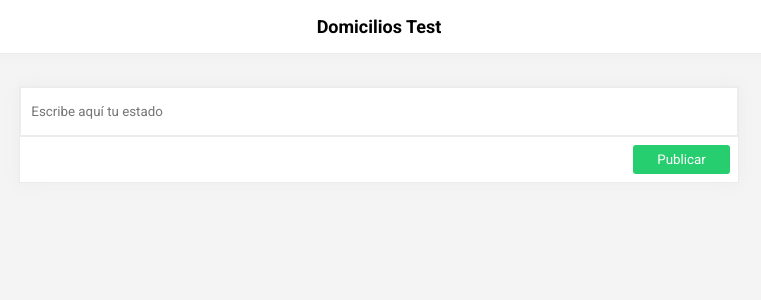
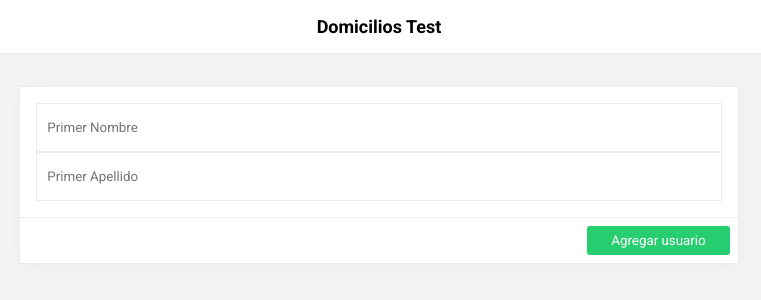
Before and after one commit to cfvargas/Domicilios-Test, a React (Create React App) app: page / in a window 1280 px wide. Shown: the top 300 px of the page, without its empty margins (261-1022 px from the left). Built offline with nearby package versions, Linux system fonts and the light colour scheme.

Commit message:
add componente to update user name

```diff
--- a/src/App.tsx
+++ b/src/App.tsx
@@ -1,18 +1,20 @@
 import React from 'react'
 import PostsProvider from './contexts/Posts'
-import {Feed, Layout, LayoutFeed, Header, AddPost} from './components'
+import UserProvider from './contexts/User'
+import {Layout, LayoutFeed, Header, PrivateComponent} from './components'
 
 function App() {
   return (
+    <UserProvider>
       <Layout>
-      <Header>Domicilios Test</Header>
+        <Header />
         <PostsProvider>
           <LayoutFeed>
-          <AddPost />
-          <Feed />
+            <PrivateComponent />
           </LayoutFeed>
         </PostsProvider>
       </Layout>
+    </UserProvider>
   )
 }
 
--- a/src/components/Feed/index.tsx
+++ b/src/components/Feed/index.tsx
@@ -7,9 +7,7 @@ const Feed = () => {
 
   return (
     <React.Fragment>
-      {posts.map(post => (
-        <Post key={post.id} post={post} />
-      ))}
+      {posts.map(post => <Post key={post.id} post={post} />).reverse()}
     </React.Fragment>
   )
 }
--- a/src/components/Header/index.tsx
+++ b/src/components/Header/index.tsx
@@ -1,15 +1,44 @@
+import React from 'react'
+import {UserContext, UserContextType} from '../../contexts/User'
 import styled from 'styled-components'
 import colors from '../../config/colors'
 
-const Header = styled.header`
+const Header = () => {
+  const {currentUser} = React.useContext(UserContext) as UserContextType
+
+  return (
+    <Header.Element>
+      <Header.Brand>Domicilios Test</Header.Brand>
+      {currentUser.firstName ? (
+        <Header.UserName>Hola! {currentUser.firstName}</Header.UserName>
+      ) : null}
+    </Header.Element>
+  )
+}
+
+Header.Element = styled.header`
   padding: 1rem;
-  text-align: center;
   background-color: ${colors.white};
   color: ${colors.black};
+  border-bottom: 1px solid ${colors.border};
+  box-shadow: 0 0 15px ${colors.border};
+  display: grid;
+  grid-template-columns: repeat(12, 1fr);
+`
+
+Header.Brand = styled.p`
   font-weight: bold;
   font-size: 18px;
-  border-bottom: 1px solid ${colors.border};
-  box-shadow: 0 0 15px ${colors.border};
+  margin: 0;
+  @media screen and (min-width: 768px) {
+    grid-column: 6 / 8;
+    text-align: center;
+  }
+`
+Header.UserName = styled.p`
+  text-align: right;
+  grid-column: 9 / 13;
+  margin: 0;
 `
 
 export default Header
--- /dev/null
+++ b/src/components/PrivateComponent/index.tsx
@@ -0,0 +1,69 @@
+import React from 'react'
+import {UserContext, UserContextType} from '../../contexts/User'
+import {Feed, AddPost, Input, Button, Box} from '../'
+
+const PrivateComponent = () => {
+  const [user, setUser] = React.useState({firstName: '', lastName: ''})
+  const {currentUser, addUser} = React.useContext(
+    UserContext,
+  ) as UserContextType
+  const [showAddUser, setShowAddUser] = React.useState(false)
+
+  function handleSubmit(event: React.FormEvent<HTMLFormElement>) {
+    event.preventDefault()
+    addUser(user.firstName, user.lastName)
+    setShowAddUser(false)
+  }
+
+  function handleChange(event: React.ChangeEvent<HTMLInputElement>) {
+    setUser({
+      ...user,
+      [event.target.name]: event.target.value,
+    })
+  }
+
+  function handleChangeUser() {
+    setShowAddUser(true)
+  }
+
+  if (showAddUser || !currentUser.id) {
+    return (
+      <form onSubmit={handleSubmit}>
+        <Box>
+          <Box.Body>
+            <Input
+              value={user.firstName}
+              onChange={handleChange}
+              placeholder="Primer Nombre"
+              required
+              type="text"
+              name="firstName"
+            />
+            <Input
+              value={user.lastName}
+              onChange={handleChange}
+              placeholder="Primer Apellido"
+              required
+              type="text"
+              name="lastName"
+            />
+          </Box.Body>
+          <Box.Footer align="flex-end">
+            <Button appearance="primary">Agregar usuario</Button>
+          </Box.Footer>
+        </Box>
+      </form>
+    )
+  }
+  return (
+    <React.Fragment>
+      <Button appearance="primary" onClick={handleChangeUser}>
+        Cambiar de usuario
+      </Button>
+      <AddPost />
+      <Feed />
+    </React.Fragment>
+  )
+}
+
+export default PrivateComponent
--- a/src/components/index.ts
+++ b/src/components/index.ts
@@ -9,6 +9,7 @@ import Header from './Header'
 import AddPost from './AddPost'
 import Feed from './Feed'
 import Comments from './Comments'
+import PrivateComponent from './PrivateComponent'
 
 export * from './Input'
 export * from './Button'
@@ -35,4 +36,5 @@ export {
   AddPost,
   Feed,
   Comments,
+  PrivateComponent,
 }
--- a/src/contexts/Posts.tsx
+++ b/src/contexts/Posts.tsx
@@ -1,4 +1,5 @@
 import React from 'react'
+import {UserContext, UserContextType} from './User'
 import {postType} from '../components'
 import {v4 as uuid} from 'uuid'
 
@@ -15,14 +16,8 @@ function getPostsFromLocalStorage() {
   return JSON.parse(localStorage.getItem('posts') || '[]')
 }
 
-const currentUser = {
-  id: 'xxx',
-  firstName: 'Cristian',
-  lastName: 'Vargas',
-  picture: 'https://picsum.photos/200',
-}
-
 const PostProvider: React.FC = ({children}) => {
+  const {currentUser} = React.useContext(UserContext) as UserContextType
   const [posts, setPosts] = React.useState<postType[]>(getPostsFromLocalStorage)
 
   function addPost(message: string) {
--- /dev/null
+++ b/src/contexts/User.tsx
@@ -0,0 +1,49 @@
+import React from 'react'
+import {v4 as uuid} from 'uuid'
+
+export const UserContext = React.createContext({})
+
+function getCurrentUserFromLocalStorage() {
+  return JSON.parse(localStorage.getItem('user') || '{}')
+}
+
+export type userType = {
+  id: string
+  firstName: string
+  lastName: string
+  picture: string
+}
+
+export type UserContextType = {
+  currentUser: userType
+  addUser: (firstName: string, lastName: string) => void
+}
+
+const UserProvider: React.FC = ({children}) => {
+  const [currentUser, setCurrentUser] = React.useState<userType>(
+    getCurrentUserFromLocalStorage,
+  )
+
+  function addUser(firstName: string, lastName: string) {
+    setCurrentUser({
+      id: uuid(),
+      firstName,
+      lastName,
+      picture: `https://picsum.photos/${Math.floor(
+        Math.random() * (190 - 200) + 190,
+      )}`,
+    })
+  }
+
+  React.useEffect(() => {
+    localStorage.setItem('user', JSON.stringify(currentUser))
+  }, [currentUser])
+
+  return (
+    <UserContext.Provider value={{currentUser, addUser}}>
+      {children}
+    </UserContext.Provider>
+  )
+}
+
+export default UserProvider
```
Lines whose indentation alone changed are shown as unchanged.
